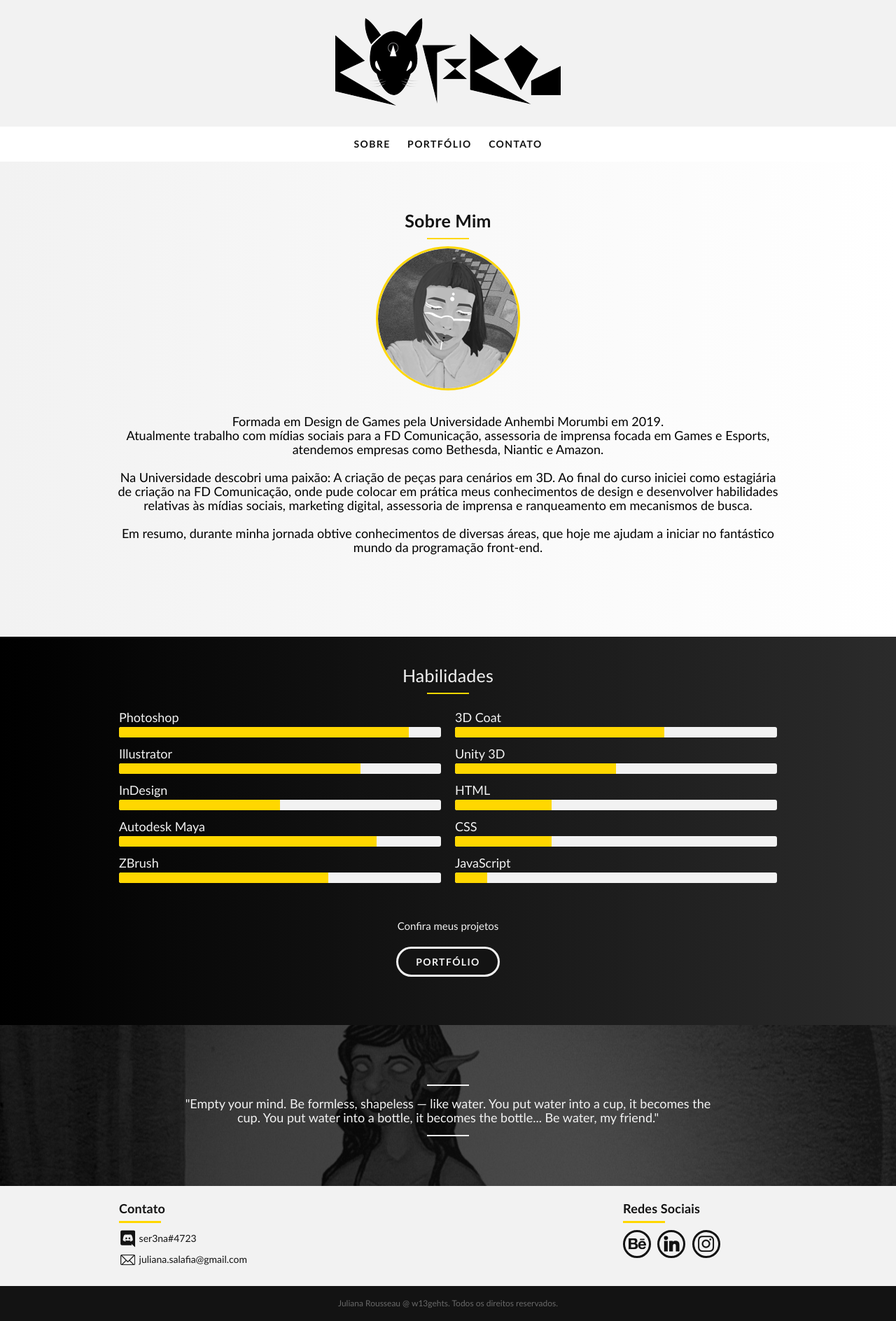
After one commit to w13gehts/w13gehts.github.io, a PHP site: page /sobre.html in a window 1280 px wide. The commit adds this page. Shown: the whole page at 70% size. Run offline with PHP 8.4, Linux system fonts and the light colour scheme.

Commit message:
Terceiro Commit

```diff
--- /dev/null
+++ b/web/css/sobre.css
@@ -0,0 +1,110 @@
+.quote-externo {
+  max-width: 780px;
+  margin: 0 auto;
+  color: #fff;
+}
+
+.quote-externo cite {
+  font-style: normal;
+  font-weight: 500;
+  font-size: 13px;
+  letter-spacing: 0.1em;
+}
+
+.capa_sobre {
+  width: 100%;
+  height: 230px;
+  background: linear-gradient(to right, #000000cc, #1c1c1cba),
+    url("../img/capa-sobre.jpg") no-repeat center;
+  text-align: center;
+}
+
+.sobre {
+  width: 100%;
+  background: linear-gradient(to right, #f2f2f2, #ffffff);
+  text-align: center;
+  padding: 40px 0;
+  height: 680px;
+  margin-top: 230px;
+  padding-top: 70px;
+}
+
+.sobre_mim img {
+  margin-bottom: 30px;
+  border: 3px solid #ffd700;
+  border-radius: 250px;
+}
+
+.habilidades_container {
+  width: 100%;
+  background: linear-gradient(to right, #000000, #2b2b2b);
+  padding: 40px 0;
+  margin-bottom: -230px;
+}
+
+.habilidades_container p {
+  color: #f2f2f2;
+  line-height: 1.5em;
+}
+
+.habilidades_container h2 {
+  color: #f2f2f2;
+  font-weight: normal;
+}
+
+.habilidades_container ul li {
+  margin: 10px 0;
+}
+
+.barra {
+  background: #f2f2f2;
+  display: block;
+  height: 15px;
+  border-radius: 3px;
+  overflow: hidden;
+}
+
+.barra span {
+  height: 15px;
+  float: left;
+  background: #ffd700;
+}
+
+.photoshop {
+  width: 90%;
+}
+.illustrator {
+  width: 75%;
+}
+
+.indesign {
+  width: 50%;
+}
+
+.maya {
+  width: 80%;
+}
+
+.zbrush {
+  width: 65%;
+}
+
+.coat3d {
+  width: 65%;
+}
+
+.unity3d {
+  width: 50%;
+}
+
+.html {
+  width: 30%;
+}
+
+.css {
+  width: 30%;
+}
+
+.javascript {
+  width: 10%;
+}
--- a/web/css/style.css
+++ b/web/css/style.css
@@ -6,7 +6,8 @@ body {
 p {
   font-size: 18px;
   line-height: 20px;
-  font-family: Arial, Helvetica, sans-serif;
+  font-family: "Trebuchet MS", "Lucida Sans Unicode", "Lucida Grande",
+    "Lucida Sans", Arial, sans-serif;
 }
 
 h1 {
@@ -234,6 +235,20 @@ h1 {
   padding: 40px 0;
 }
 
+.portfolio p {
+  color: #f2f2f2;
+  font-size: 15px;
+  font-family: trebuchet MS, "Lucida Sans Unicode", "Lucida Grande";
+  text-align: center;
+}
+
+.portfolio .sobre_mim {
+  max-width: 780px;
+  margin: 0 auto;
+  text-align: center;
+  letter-spacing: 0.1em;
+}
+
 .portfolio .subtitulo {
   color: #f2f2f2;
   margin-bottom: 40px;
--- /dev/null
+++ b/web/sobre.html
@@ -0,0 +1,148 @@
+<!DOCTYPE html>
+<html lang="pt-br">
+
+<head>
+  <meta charset="UTF-8">
+  <title>Sobre Mim - J. Rousseau</title>
+  <link rel="stylesheet" href="css/normalize.css">
+  <link rel="stylesheet" href="css/reset.css">
+  <link rel="stylesheet" href="css/grid.css">
+  <link rel="stylesheet" href="css/style.css">
+  <link rel="stylesheet" href="css/sobre.css">
+</head>
+
+<body>
+  <header class="header_total">
+    <div class="header">
+      <a href="index.html">
+        <img src="./img/logo-completo-menor.png" alt="logo J. Rousseau">
+      </a>
+    </div>
+
+    <div class="menu">
+      <nav class="header_navegacao">
+        <ul>
+          <li><a href="sobre.html">Sobre</a></li>
+          <li><a href="portfolio.html">Portfólio</a></li>
+          <li><a href="contato.html">Contato</a></li>
+        </ul>
+      </nav>
+    </div>
+  </header>
+
+
+  <div class="sobre">
+    <div class="container sobre_mim">
+      <h2 class="subtitulo">Sobre Mim</h2>
+      <img src="./img/sobre-mim.png" alt="Juliana Rousseau">
+      <p>
+        Formada em Design de Games pela Universidade Anhembi Morumbi em 2019.<br> Atualmente trabalho com mídias sociais para a FD Comunicação, assessoria de imprensa focada em Games e Esports, atendemos empresas como Bethesda, Niantic e Amazon.<br><br>Na Universidade descobri uma paixão: A criação de peças para cenários em 3D. Ao final do curso iniciei como estagiária de criação na FD Comunicação, onde pude colocar em prática meus conhecimentos de design e desenvolver habilidades relativas às mídias sociais, marketing digital, assessoria de imprensa e ranqueamento em mecanismos de busca.<br><br>Em resumo, durante minha jornada obtive conhecimentos de diversas áreas, que hoje me ajudam a iniciar no fantástico mundo da programação front-end.
+      </p>
+    </div>
+  </div>
+
+  <div class="habilidades_container">
+    <div class="container">
+      <h2 class="subtitulo">Habilidades</h2>
+      <ul>
+        <div class="grid-8">
+          <li>
+            <p>Photoshop</p><span class="barra"><span class="photoshop"></span></span>
+          </li>
+          <li>
+            <p>Illustrator</p><span class="barra"><span class="illustrator"></span></span>
+          </li>
+          <li>
+            <p>InDesign</p><span class="barra"><span class="indesign"></span></span>
+          </li>
+
+          <li>
+            <p>Autodesk Maya</p><span class="barra"><span class="maya"></span></span>
+          </li>
+
+          <li>
+            <p>ZBrush</p><span class="barra"><span class="zbrush"></span></span>
+          </li>
+        </div>
+
+        <div class="grid-8">
+          <li>
+            <p>3D Coat</p><span class="barra"><span class="coat3d"></span></span>
+          </li>
+
+          <li>
+            <p>Unity 3D</p><span class="barra"><span class="unity3d"></span></span>
+          </li>
+
+          <li>
+            <p>HTML</p><span class="barra"><span class="html"></span></span>
+          </li>
+
+          <li>
+            <p>CSS</p><span class="barra"><span class="css"></span></span>
+          </li>
+
+          <li>
+            <p>JavaScript</p><span class="barra"><span class="javascript"></span></span>
+          </li>
+        </div>
+      </ul>
+      <div class="call_to_action">
+        <p>Confira meus projetos</p>
+        <a href="portfolio.html" class="btn_branco">Portfólio</a>
+      </div>
+
+    </div>
+
+  </div>
+
+  <section class="introducao capa_sobre">
+    <blockquote class="quote-externo">
+      <p>"Empty your mind. Be formless, shapeless — like water. You put water into a cup, it becomes the cup. You put water into a bottle, it becomes the bottle... Be water, my friend."</p>
+    </blockquote>
+  </section>
+
+
+  <footer>
+    <div class="footer">
+      <div class="container">
+        <div class="grid-12 footer_contato">
+          <h3>Contato</h3>
+          <ul>
+            <li>
+              <a href="https://discordapp.com" target="_blank"><img src="./img/redes sociais/discord-logo.png" alt="Discord">
+                <span>ser3na#4723</span>
+              </a>
+            </li>
+
+            <li>
+              <a href="mailto:juliana.salafia@gmail.com" target="_blank"><img src="./img/redes sociais/email-logo.png" alt="Email">
+                <span> juliana.salafia@gmail.com</span>
+              </a>
+            </li>
+          </ul>
+        </div>
+
+        <div class="grid-4 footer_redes_sociais">
+          <h3>Redes Sociais</h3>
+
+          <ul>
+            <li class="icones icone1"><a href="#" target="_blank"></a></li>
+            <li class="icones icone2"><a href="#" target="_blank"></a></li>
+            <li class="icones icone3"><a href="#" target="_blank"></a></li>
+          </ul>
+        </div>
+      </div>
+    </div>
+
+    <div class="copyright">
+      <div class="container">
+        <p class="grid-16">Juliana Rousseau @ w13gehts. Todos os direitos reservados.</p>
+      </div>
+    </div>
+  </footer>
+
+
+</body>
+
+</html>
```
Also changed, not shown: web/img/capa-sobre.jpg (added), web/img/sobre-mim.png (added).
